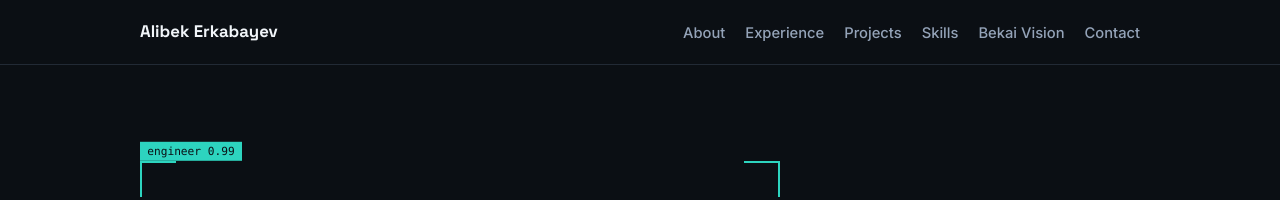
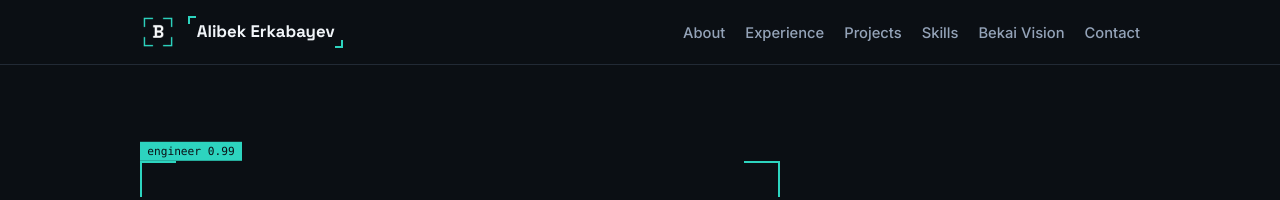
Before and after one commit to bigalex95/bigalex95.github.io, a Jekyll site: the page built from index.html, in a window 1280 px wide. Shown: the top 200 px of the page. Built offline with Jekyll 4.4.1, drawn with Linux system fonts in a browser that asks for light colours.

Commit message:
feat: use Bekai logo in header and site icons

```diff
--- a/_includes/head.html
+++ b/_includes/head.html
@@ -17,8 +17,8 @@
 <meta property="og:image:height" content="630">
 <meta name="twitter:card" content="summary_large_image">
 
-<link rel="icon" href="{{ '/assets/favicon.svg' | relative_url }}" type="image/svg+xml">
 <link rel="icon" href="{{ '/assets/favicon-32.png' | relative_url }}" type="image/png" sizes="32x32">
+<link rel="icon" href="{{ '/assets/favicon-192.png' | relative_url }}" type="image/png" sizes="192x192">
 <link rel="apple-touch-icon" href="{{ '/assets/apple-touch-icon.png' | relative_url }}">
 
 <script>document.documentElement.className = 'js';</script>
--- a/_includes/nav.html
+++ b/_includes/nav.html
@@ -1,6 +1,9 @@
 <header class="site-header">
   <div class="container header-inner">
-    <a class="brand" href="#top">Alibek Erkabayev</a>
+    <a class="brand" href="#top">
+      <img class="brand-logo" src="{{ '/assets/logo.png' | relative_url }}" alt="Bekai Vision logo" width="36" height="36">
+      <span class="brand-name">Alibek Erkabayev</span>
+    </a>
     <button class="nav-toggle" type="button" aria-expanded="false" aria-controls="site-nav">Menu</button>
     <nav id="site-nav" class="site-nav" aria-label="Primary">
       <ul>
--- a/assets/css/main.css
+++ b/assets/css/main.css
@@ -61,9 +61,17 @@ a:hover { color: var(--text); }
   min-height: var(--header-h); flex-wrap: wrap;
 }
 .brand {
+  display: inline-flex; align-items: center; gap: 0.75rem;
   font-family: var(--font-head); font-weight: 700; font-size: 1.05rem;
   color: var(--text); text-decoration: none;
 }
+.brand-logo { display: block; width: 36px; height: 36px; border-radius: 4px; }
+.brand-name { position: relative; padding: 0.15rem 0.55rem; }
+.brand-name::before, .brand-name::after {
+  content: ""; position: absolute; width: 8px; height: 8px; border: 0 solid var(--accent);
+}
+.brand-name::before { top: 0; left: 0; border-top-width: 2px; border-left-width: 2px; }
+.brand-name::after { bottom: 0; right: 0; border-bottom-width: 2px; border-right-width: 2px; }
 .site-nav ul { list-style: none; display: flex; flex-wrap: wrap; gap: 0.25rem 1.25rem; }
 .site-nav a { color: var(--muted); text-decoration: none; font-size: 0.92rem; font-weight: 500; padding: 0.25rem 0; }
 .site-nav a:hover { color: var(--accent); }
```
Also changed, not shown: assets/apple-touch-icon.png, assets/favicon-192.png (added), assets/favicon-32.png, assets/favicon.svg (deleted), assets/logo.png (added).
